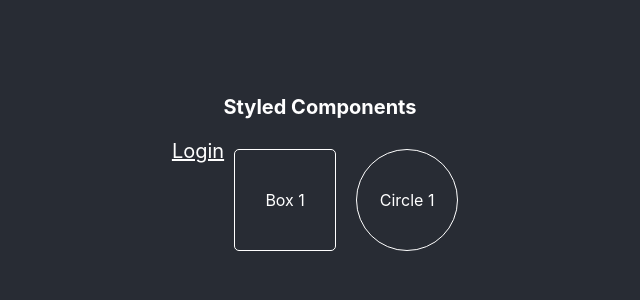
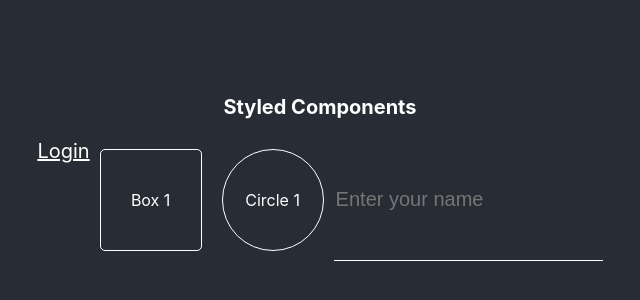
Before and after one commit to dongmin7208/cafe-gatsby, a React (Create React App) app: page / in a window 1280 px wide. Shown: the part 232-532 px from the top of the page, without its empty margins (320-960 px from the left). Built offline with nearby package versions, Linux system fonts and the light colour scheme.

Commit message:
ADD:attrs

```diff
--- a/src/App.js
+++ b/src/App.js
@@ -47,6 +47,23 @@ const Btn = styled.button`
 const Link = styled.a`
   color: white;
 `;
+const Input = styled.input.attrs((props) => ({
+  type: 'text',
+  placeholder: 'Enter your name',
+  size: props.size || '1em',
+  required: true,
+  minlenght: 10,
+}))`
+  border: none;
+  border-bottom: 1px solid white;
+  background-color: transparent;
+  color: white;
+  font-size: 20px;
+  cursor: pointer;
+  &:focus {
+    outline: none;
+  }
+`;
 function App() {
   return (
     <Father as='header'>
@@ -57,6 +74,7 @@ function App() {
         </Btn>
         <Box bgColor='red'>Box 1</Box>
         <Circle bgColor='blue'>Circle 1</Circle>
+        <Input type='text' placeholder='Enter your name' />
       </BoxWrapper>
     </Father>
   );
```
